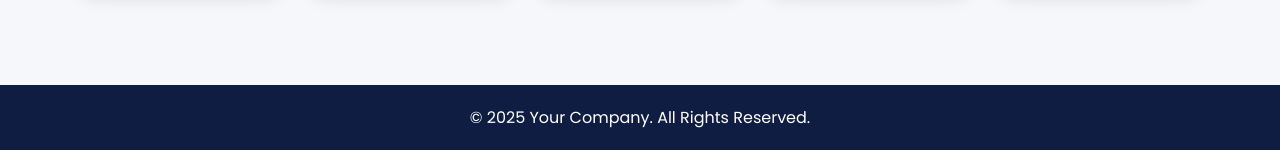
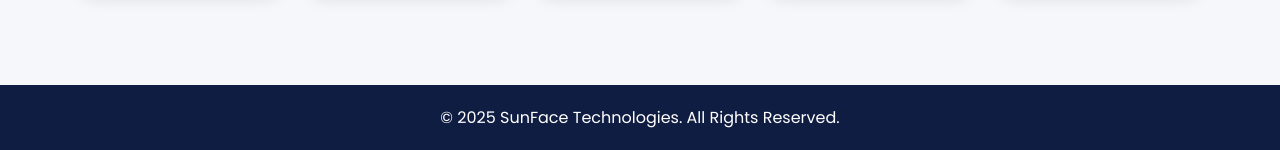
Before and after one commit to Deepakkumar717/Newusers-module, a PHP site: page / in a window 1280 px wide. Shown: the part 671-821 px from the top of the page. Run offline with PHP 8.4, Linux system fonts and the light colour scheme; data that the repository does not hold is empty; some libraries are stand-ins or nearby versions.

Commit message:
third commit

```diff
--- a/footer.php
+++ b/footer.php
@@ -25,5 +25,5 @@
       }
     }
   </style>
-  <p>&copy; <?php echo date('Y'); ?> Your Company. All Rights Reserved.</p>
+  <p>&copy; <?php echo date('Y'); ?> SunFaceTechnologies. All Rights Reserved.</p>
 </footer>
--- a/index.php
+++ b/index.php
@@ -159,7 +159,7 @@
 
   <!-- Footer -->
   <footer>
-    <p>&copy; 2025 Your Company. All Rights Reserved.</p>
+    <p>&copy; 2025 SunFace Technologies. All Rights Reserved.</p>
   </footer>
 
   <!-- Signup Modal -->
--- a/mobile_app.php
+++ b/mobile_app.php
@@ -13,7 +13,7 @@ $result = $conn->query($sql);
   <link rel="stylesheet" href="css/styles.css" />
   <link href="https://fonts.googleapis.com/css2?family=Poppins:wght@400;600&display=swap" rel="stylesheet">
   <style>
-    body {
+  body {
   font-family: 'Poppins', sans-serif;
   margin: 0;
   background: #fff;
@@ -296,7 +296,8 @@ footer {
           <p><strong>Price:</strong> ₹<?php echo htmlspecialchars($row['price']); ?></p>
           <p><strong>Validity:</strong> <?php echo htmlspecialchars($row['validity']); ?></p>
 
-          <a href="package_details.php?plan_id=<?php echo $row['id']; ?>" class="details-btn">Package Details</a>
+
+<a href="package_details.php?plan_id=<?php echo $row['id']; ?>" class="details-btn">Package Details</a>
           <a href="subscribe.php?plan_id=<?php echo $row['id']; ?>" class="subscribe-btn">Subscribe</a>
         </div>
       <?php endwhile; ?>
```
